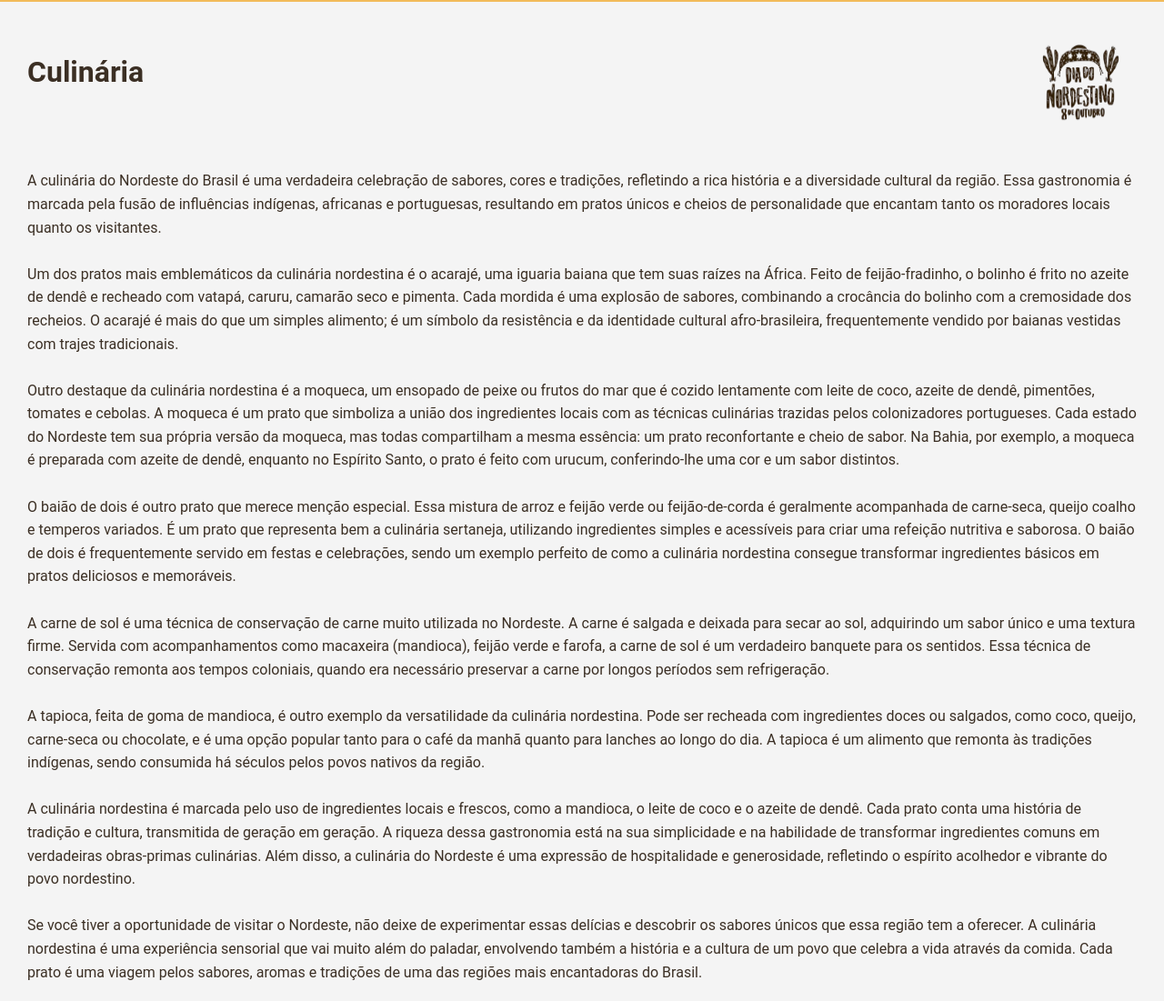
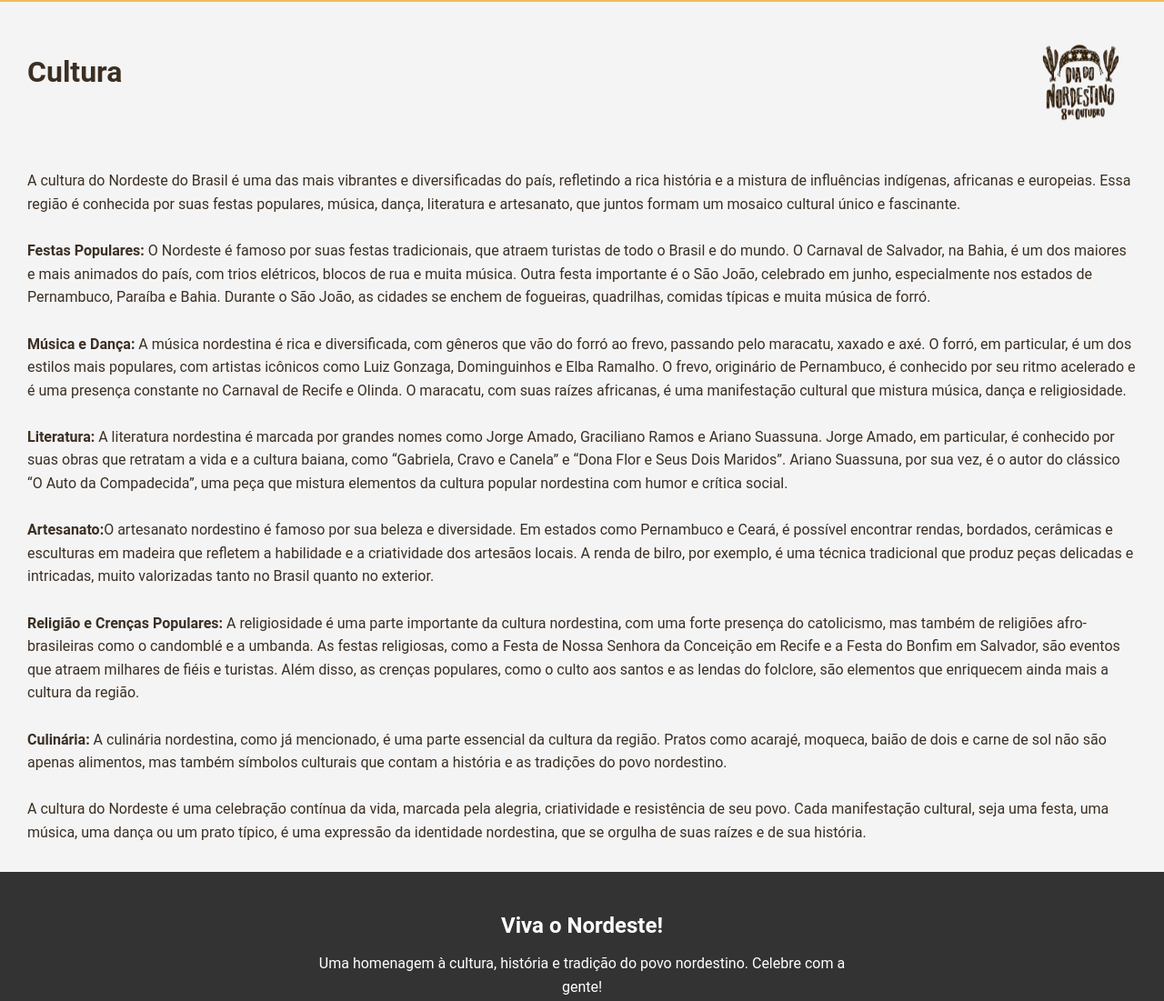
Before and after one commit to Louvpiie/Site-do-Dia-do-Nordestino, a plain HTML site: page cultura.html in a window 1280 px wide. Shown: the part 140-1241 px from the top of the page at 91% size. Drawn offline with Linux system fonts and the light colour scheme.

Commit message:
Update cultura.html

```diff
--- a/cultura.html
+++ b/cultura.html
@@ -32,27 +32,27 @@
         <main>
             <br><br>
 
-            <h1 style="margin: 30px; margin-top: -50px;"><br>Culinária</h1>
+            <h1 style="margin: 30px; margin-top: -50px;"><br>Cultura</h1>
 
             <img src="Imagens/logo.png" width="100px" height="90px" style="margin-top: -90px; margin-right: 40px; float: right;" alt="Logo do site">
 
             <div style="margin: 30px;">
 
-            <p><br><br>A culinária do Nordeste do Brasil é uma verdadeira celebração de sabores, cores e tradições, refletindo a rica história e a diversidade cultural da região. Essa gastronomia é marcada pela fusão de influências indígenas, africanas e portuguesas, resultando em pratos únicos e cheios de personalidade que encantam tanto os moradores locais quanto os visitantes.</p>
+            <p><br><br>A cultura do Nordeste do Brasil é uma das mais vibrantes e diversificadas do país, refletindo a rica história e a mistura de influências indígenas, africanas e europeias. Essa região é conhecida por suas festas populares, música, dança, literatura e artesanato, que juntos formam um mosaico cultural único e fascinante.</p>
 
-            <p><br>Um dos pratos mais emblemáticos da culinária nordestina é o acarajé, uma iguaria baiana que tem suas raízes na África. Feito de feijão-fradinho, o bolinho é frito no azeite de dendê e recheado com vatapá, caruru, camarão seco e pimenta. Cada mordida é uma explosão de sabores, combinando a crocância do bolinho com a cremosidade dos recheios. O acarajé é mais do que um simples alimento; é um símbolo da resistência e da identidade cultural afro-brasileira, frequentemente vendido por baianas vestidas com trajes tradicionais.</p>
+            <p><br><b>Festas Populares:</b> O Nordeste é famoso por suas festas tradicionais, que atraem turistas de todo o Brasil e do mundo. O Carnaval de Salvador, na Bahia, é um dos maiores e mais animados do país, com trios elétricos, blocos de rua e muita música. Outra festa importante é o São João, celebrado em junho, especialmente nos estados de Pernambuco, Paraíba e Bahia. Durante o São João, as cidades se enchem de fogueiras, quadrilhas, comidas típicas e muita música de forró.</p>
 
-            <p><br>Outro destaque da culinária nordestina é a moqueca, um ensopado de peixe ou frutos do mar que é cozido lentamente com leite de coco, azeite de dendê, pimentões, tomates e cebolas. A moqueca é um prato que simboliza a união dos ingredientes locais com as técnicas culinárias trazidas pelos colonizadores portugueses. Cada estado do Nordeste tem sua própria versão da moqueca, mas todas compartilham a mesma essência: um prato reconfortante e cheio de sabor. Na Bahia, por exemplo, a moqueca é preparada com azeite de dendê, enquanto no Espírito Santo, o prato é feito com urucum, conferindo-lhe uma cor e um sabor distintos.</p>
+            <p><br><b>Música e Dança:</b> A música nordestina é rica e diversificada, com gêneros que vão do forró ao frevo, passando pelo maracatu, xaxado e axé. O forró, em particular, é um dos estilos mais populares, com artistas icônicos como Luiz Gonzaga, Dominguinhos e Elba Ramalho. O frevo, originário de Pernambuco, é conhecido por seu ritmo acelerado e é uma presença constante no Carnaval de Recife e Olinda. O maracatu, com suas raízes africanas, é uma manifestação cultural que mistura música, dança e religiosidade.</p>
 
-            <p><br>O baião de dois é outro prato que merece menção especial. Essa mistura de arroz e feijão verde ou feijão-de-corda é geralmente acompanhada de carne-seca, queijo coalho e temperos variados. É um prato que representa bem a culinária sertaneja, utilizando ingredientes simples e acessíveis para criar uma refeição nutritiva e saborosa. O baião de dois é frequentemente servido em festas e celebrações, sendo um exemplo perfeito de como a culinária nordestina consegue transformar ingredientes básicos em pratos deliciosos e memoráveis.</p>
+            <p><br><b>Literatura:</b> A literatura nordestina é marcada por grandes nomes como Jorge Amado, Graciliano Ramos e Ariano Suassuna. Jorge Amado, em particular, é conhecido por suas obras que retratam a vida e a cultura baiana, como “Gabriela, Cravo e Canela” e “Dona Flor e Seus Dois Maridos”. Ariano Suassuna, por sua vez, é o autor do clássico “O Auto da Compadecida”, uma peça que mistura elementos da cultura popular nordestina com humor e crítica social.</p>
 
-            <p><br>A carne de sol é uma técnica de conservação de carne muito utilizada no Nordeste. A carne é salgada e deixada para secar ao sol, adquirindo um sabor único e uma textura firme. Servida com acompanhamentos como macaxeira (mandioca), feijão verde e farofa, a carne de sol é um verdadeiro banquete para os sentidos. Essa técnica de conservação remonta aos tempos coloniais, quando era necessário preservar a carne por longos períodos sem refrigeração.</p>
+            <p><br><b>Artesanato:</b>O artesanato nordestino é famoso por sua beleza e diversidade. Em estados como Pernambuco e Ceará, é possível encontrar rendas, bordados, cerâmicas e esculturas em madeira que refletem a habilidade e a criatividade dos artesãos locais. A renda de bilro, por exemplo, é uma técnica tradicional que produz peças delicadas e intricadas, muito valorizadas tanto no Brasil quanto no exterior.</p>
 
-            <p><br>A tapioca, feita de goma de mandioca, é outro exemplo da versatilidade da culinária nordestina. Pode ser recheada com ingredientes doces ou salgados, como coco, queijo, carne-seca ou chocolate, e é uma opção popular tanto para o café da manhã quanto para lanches ao longo do dia. A tapioca é um alimento que remonta às tradições indígenas, sendo consumida há séculos pelos povos nativos da região.</p>
+            <p><br><b>Religião e Crenças Populares:</b> A religiosidade é uma parte importante da cultura nordestina, com uma forte presença do catolicismo, mas também de religiões afro-brasileiras como o candomblé e a umbanda. As festas religiosas, como a Festa de Nossa Senhora da Conceição em Recife e a Festa do Bonfim em Salvador, são eventos que atraem milhares de fiéis e turistas. Além disso, as crenças populares, como o culto aos santos e as lendas do folclore, são elementos que enriquecem ainda mais a cultura da região.</p>
 
-            <p><br>A culinária nordestina é marcada pelo uso de ingredientes locais e frescos, como a mandioca, o leite de coco e o azeite de dendê. Cada prato conta uma história de tradição e cultura, transmitida de geração em geração. A riqueza dessa gastronomia está na sua simplicidade e na habilidade de transformar ingredientes comuns em verdadeiras obras-primas culinárias. Além disso, a culinária do Nordeste é uma expressão de hospitalidade e generosidade, refletindo o espírito acolhedor e vibrante do povo nordestino.</p>
+            <p><br><b>Culinária:</b> A culinária nordestina, como já mencionado, é uma parte essencial da cultura da região. Pratos como acarajé, moqueca, baião de dois e carne de sol não são apenas alimentos, mas também símbolos culturais que contam a história e as tradições do povo nordestino.</p>
 
-            <p><br>Se você tiver a oportunidade de visitar o Nordeste, não deixe de experimentar essas delícias e descobrir os sabores únicos que essa região tem a oferecer. A culinária nordestina é uma experiência sensorial que vai muito além do paladar, envolvendo também a história e a cultura de um povo que celebra a vida através da comida. Cada prato é uma viagem pelos sabores, aromas e tradições de uma das regiões mais encantadoras do Brasil.</p>
+            <p><br>A cultura do Nordeste é uma celebração contínua da vida, marcada pela alegria, criatividade e resistência de seu povo. Cada manifestação cultural, seja uma festa, uma música, uma dança ou um prato típico, é uma expressão da identidade nordestina, que se orgulha de suas raízes e de sua história.</p>
         </div>
         </main>
 
```
